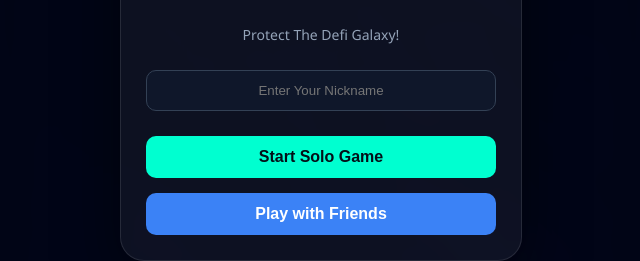
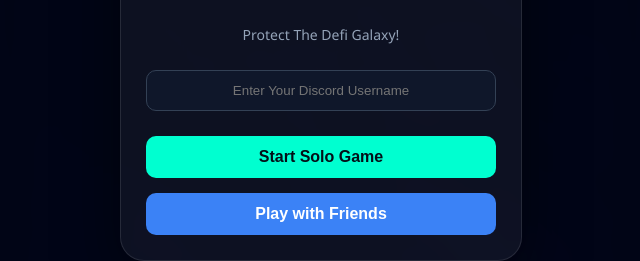
Before and after one commit to milad1377/Stork-Galaxy-Shooter, a plain HTML site: page index.html in a window 1280 px wide. Shown: the part 458-719 px from the top of the page, 319-959 px from the left. Drawn offline with Linux system fonts and the light colour scheme.

Commit message:
Change input placeholder to 'Enter Your Discord Username'

```diff
--- a/index.html
+++ b/index.html
@@ -101,7 +101,7 @@
     <img src="logo.png" alt="Game Logo" class="logo-img" onerror="this.style.display='none'">
     <h1>Stork Galaxy Shooter</h1>
     <p>Protect The Defi Galaxy!</p>
-    <input type="text" id="playerNameInput" placeholder="Enter Your Nickname" maxlength="12">
+    <input type="text" id="playerNameInput" placeholder="Enter Your Discord Username" maxlength="12">
     <button id="startSoloBtn" class="full-btn">Start Solo Game</button>
     <button id="startMultiBtn" class="full-btn btn-secondary">Play with Friends</button>
   </div>
```
